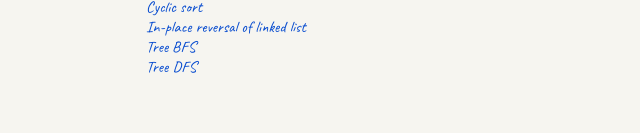
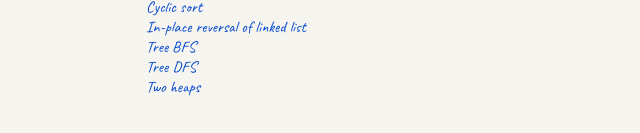
Before and after one commit to YEriin/rspot, an Astro site in the folder apps/blog/: page /algorithm in a window 1280 px wide. Shown: the part 235-368 px from the top of the page, 278-918 px from the left. Built offline with nearby package versions, Linux system fonts and the light colour scheme; Astro itself is replaced by a stand-in of ours.

Commit message:
feat: add Two heaps

```diff
--- a/apps/blog/src/pages/algorithm.astro
+++ b/apps/blog/src/pages/algorithm.astro
@@ -14,6 +14,7 @@ import Layout from "../layouts/Layout.astro";
       <section>In-place reversal of linked list</section>
       <section>Tree BFS</section>
       <section>Tree DFS</section>
+      <section>Two heaps</section>
       <section></section>
     </div>
   </main>
```
